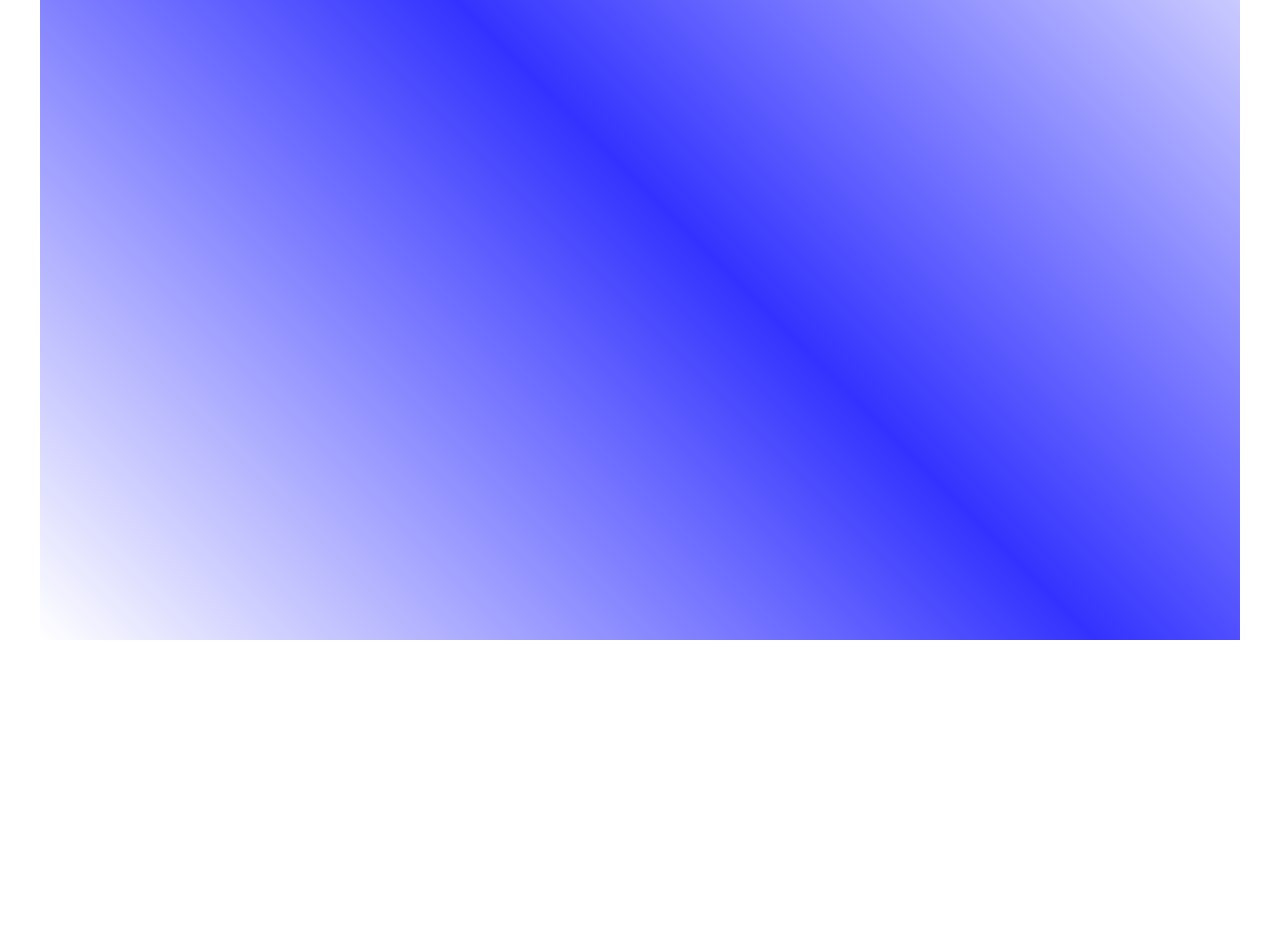
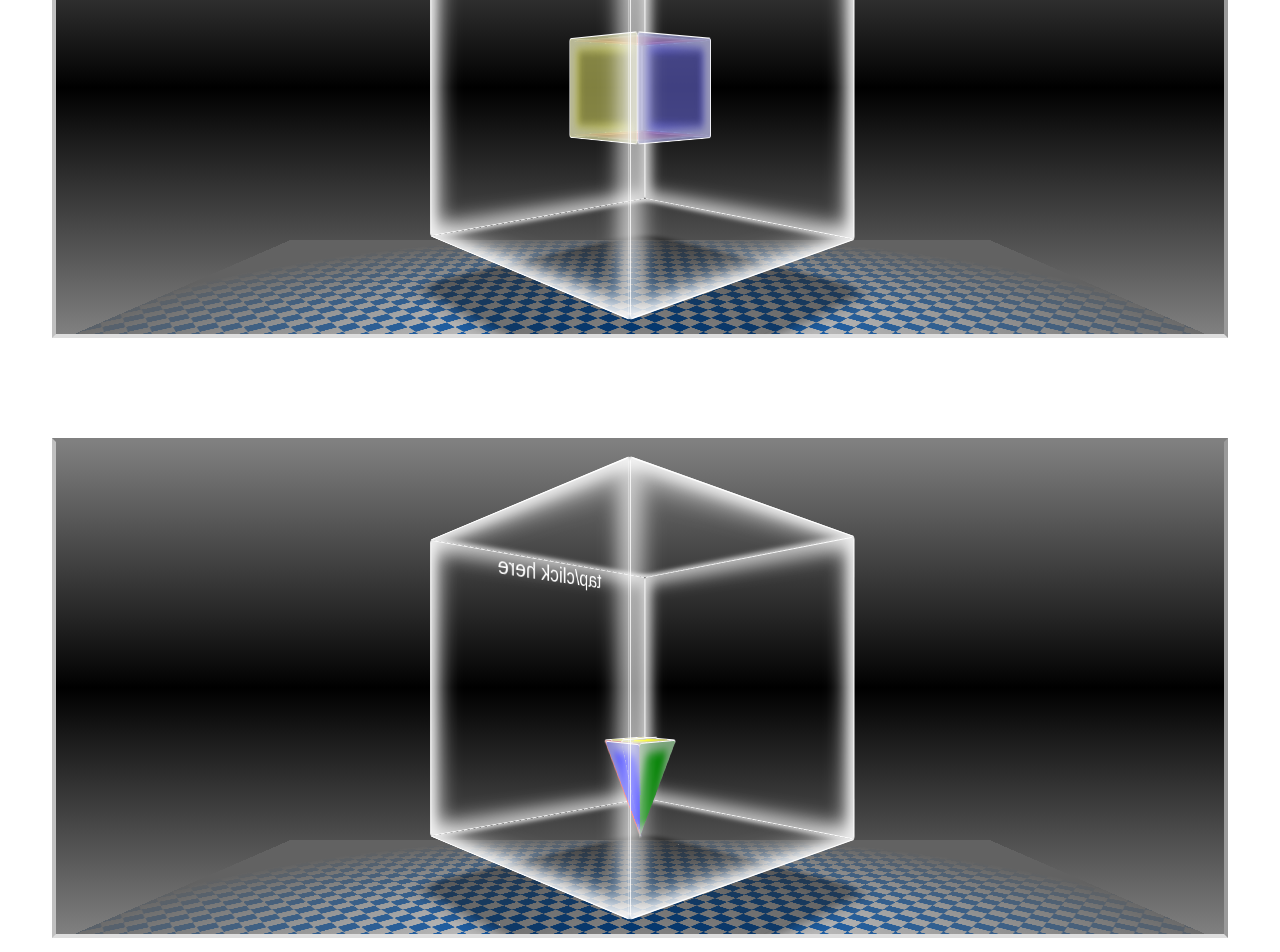
Before and after one commit to virtualepoch/web-engines-react, a React (Create React App) app: page /css in a window 1280 px wide. Shown: the part 1380-2332 px from the top of the page. Before the commit the page ends 2020 px from the top, so only its background shows below. Built offline with nearby package versions, Linux system fonts and the light colour scheme.

Commit message:
added cubes to css page

```diff
--- a/src/pages/css/Css.js
+++ b/src/pages/css/Css.js
@@ -1,6 +1,7 @@
 import BallScene from "../../components/ball-scene/BallScene";
 import { Link } from "react-router-dom";
-import BorderEffect from "./BorderEffect";
+import BorderEffect from "./components/BorderEffect";
+import Cube from "./components/Cube";
 import "./css.css";
 
 export default function Css() {
@@ -10,7 +11,7 @@ export default function Css() {
       <BallScene />
       <div className="main-content">
         <h1>The following tutorials can all be completed with plain old CSS.</h1>
-        <div className="text-effects">
+        <section className="effects-section">
           <h1>Learn to create border or text effects</h1>
           <p>Click either box to enter the tutorial</p>
           <div className="effects-container">
@@ -24,7 +25,12 @@ export default function Css() {
               <h2>text effects</h2>
             </Link>
           </div>
-        </div>
+        </section>
+        <section className="effects-section">
+          <h1>Learn to Create 3-D animations</h1>
+          <p>Tap or click on the cubes below to start their animation.</p>
+          <Cube />
+        </section>
       </div>
     </div>
   );
--- a/src/pages/css/border-effect-tut/BorderEffectTut.js
+++ b/src/pages/css/border-effect-tut/BorderEffectTut.js
@@ -1,7 +1,7 @@
 import { useNavigate } from "react-router-dom";
 import React, { useRef } from "react";
 import AllCodeContainer from "./AllCodeContainer";
-import BorderEffect from "../BorderEffect";
+import BorderEffect from "../components/BorderEffect";
 import "../tuts-common.css"
 import "./border-effect-tut.css";
 
--- a/src/pages/css/BorderEffect.js
+++ b/src/pages/css/components/BorderEffect.js
@@ -1,4 +1,4 @@
-import "./css.css";
+import "../css.css";
 
 export default function BorderEffect() {
   return (
--- /dev/null
+++ b/src/pages/css/components/Cube.js
@@ -0,0 +1,52 @@
+import "./cube.css";
+
+export default function Cube() {
+  return (
+    <>
+      <div className="cube-container">
+        <div className="cube-2-wrapper">
+          <div className="cube-2" onClick="spinCube()">
+            <div className="cube-2-front">tap/click here</div>
+            <div className="cube-2-right"></div>
+            <div className="cube-2-back"></div>
+            <div className="cube-2-left"></div>
+            <div className="cube-2-top"></div>
+            <div className="cube-2-bottom"></div>
+            <div className="cube-2-shadow"></div>
+            <div className="small-cube">
+              <div className="small-front"></div>
+              <div className="small-right"></div>
+              <div className="small-back"></div>
+              <div className="small-left"></div>
+              <div className="small-top"></div>
+              <div className="small-bottom"></div>
+            </div>
+          </div>
+          <div className="cube-2-floor"></div>
+        </div>
+      </div>
+      <div class="cube-container">
+        <div class="cube-3-wrapper">
+          <div class="cube-3" onclick="spinTheTop()">
+            <div class="cube-3-front">tap/click here</div>
+            <div class="cube-3-right"></div>
+            <div class="cube-3-back"></div>
+            <div class="cube-3-left"></div>
+            <div class="cube-3-top"></div>
+            <div class="cube-3-bottom"></div>
+            <div class="cube-3-shadow"></div>
+            <div class="spinning-top">
+              <div class="right"></div>
+              <div class="front"></div>
+              <div class="back"></div>
+              <div class="left"></div>
+              <div class="top"></div>
+              <div class="bottom"></div>
+            </div>
+          </div>
+          <div class="cube-3-floor"></div>
+        </div>
+      </div>
+    </>
+  );
+}
--- /dev/null
+++ b/src/pages/css/components/cube.css
@@ -0,0 +1,260 @@
+.cube-container {
+  height: 500px;
+  margin-bottom: 100px;
+}
+.cube-2-wrapper,
+.cube-3-wrapper {
+  height: 100%;
+  width: 100%;
+  border-top: 4px solid gray;
+  border-left: 4px solid rgb(192, 192, 192);
+  border-bottom: 4px solid rgb(222, 222, 222);
+  border-right: 4px solid rgb(154, 154, 154);
+  display: flex;
+  align-items: center;
+  justify-content: center;
+  perspective: 600px;
+  perspective-origin: 50%;
+  overflow: hidden;
+  background: linear-gradient(gray, black, gray);
+}
+.cube-2,
+.cube-3 {
+  width: 300px;
+  height: 300px;
+  position: relative;
+  z-index: 11111;
+  transform-style: preserve-3d;
+  color: white;
+  text-align: center;
+  cursor: pointer;
+}
+.cube-2,
+.cube-3 {
+  animation: cube-2-rotateY 10s infinite linear;
+}
+@keyframes cube-2-rotateY {
+  to {
+    transform: rotateY(360deg);
+  }
+}
+.cube-2 div,
+.cube-3 div {
+  position: absolute;
+  height: 300px;
+  width: 300px;
+  border: 1px solid white;
+  border-radius: 3px;
+  box-shadow: 0 0 20px 10px rgb(255, 255, 255, 0.7) inset;
+  /* backface-visibility: none; */
+}
+.cube-2 img,
+.cube-3 img {
+  width: 100%;
+  height: 100%;
+  border-radius: 3px;
+}
+.cube-2-front,
+.cube-3-front {
+  transform: translateZ(150px);
+}
+.cube-2-right,
+.cube-3-right {
+  transform: rotateY(-270deg) translateX(150px);
+  transform-origin: 100% 0;
+}
+.cube-2-back,
+.cube-3-back {
+  transform: translateZ(-150px) rotateY(180deg);
+}
+.cube-2-left,
+.cube-3-left {
+  transform: rotateY(270deg) translateX(-150px);
+  transform-origin: 0 50%;
+}
+.cube-2-top,
+.cube-3-top {
+  transform: rotateX(90deg) translateZ(150px);
+}
+.cube-2-bottom,
+.cube-3-bottom {
+  transform: rotateX(90deg) translateZ(-150px);
+}
+.cube-2 .cube-2-shadow,
+.cube-3 .cube-3-shadow {
+  background: rgb(0, 0, 0, 0.4);
+  transform: rotateX(90deg) translateZ(-200px);
+  z-index: 111;
+  border: none;
+  border-radius: 20px;
+  box-shadow: 0 0 20px 10px rgb(0, 0, 0, 0.5);
+}
+/* SMALL CUBE # 1 SECTION - ROTATING COLOR CUBE /////////////////////////////////////// */
+.cube-2 .small-cube {
+  height: 100px;
+  width: 100px;
+  position: relative;
+  top: 100px;
+  left: 100px;
+  transform-style: preserve-3d;
+}
+.cube-2 .small-cube.open {
+  animation: cube-2-small-rotateY 13s ease-in-out infinite;
+}
+@keyframes cube-2-small-rotateY {
+  50% {
+    transform: rotateX(36000deg) rotateY(180deg);
+  }
+}
+.cube-2 .small-cube div {
+  height: 100%;
+  width: 100%;
+  border: 1px solid white;
+  box-shadow: 0 0 10px 10px rgba(179, 179, 179, 0.7) inset;
+}
+.cube-2 .small-cube {
+  border: none;
+  box-shadow: none;
+}
+/* .cube-2 .small-cube img {
+    border: 1px solid black;
+  } */
+.small-cube .small-front {
+  background-color: rgb(0, 0, 255, 0.5);
+  transform: translateZ(50px);
+}
+.small-cube .small-right {
+  background-color: rgb(255, 255, 0, 0.5);
+  transform: rotateY(-270deg) translateX(50px);
+  transform-origin: 100% 0;
+}
+.small-cube .small-back {
+  background-color: rgb(0, 0, 255, 0.5);
+  transform: translateZ(-50px) rotateY(180deg);
+}
+.small-cube .small-left {
+  background-color: rgb(255, 255, 0, 0.5);
+  transform: rotateY(270deg) translateX(-50px);
+  transform-origin: 0 50%;
+}
+.small-cube .small-top {
+  background-color: rgb(255, 0, 0, 0.5);
+  transform: rotateX(90deg) translateZ(47px);
+}
+.small-cube .small-bottom {
+  background-color: rgb(255, 0, 0, 0.5);
+  transform: rotateX(90deg) translateZ(-47px);
+}
+.cube-2-floor {
+  position: absolute;
+  top: 100px;
+  z-index: 1;
+  background-image: radial-gradient(rgba(112, 112, 112, 0), rgb(98, 98, 98) 77%), repeating-conic-gradient(from 45deg, rgb(0, 92, 191) 0deg 90deg, rgb(220, 220, 220) 90deg 180deg);
+  background-size: 100%, 1em 1em;
+  height: 800px;
+  width: 100%;
+  transform: rotateX(90deg);
+  animation: floorRotate 5s infinite linear;
+}
+@keyframes sceneRotate {
+  to {
+    transform: rotateY(360deg);
+  }
+}
+/* SMALL CUBE #2 SECTION - SPINNING, FLYING TOP /////////////////////////////////////// */
+.cube-3 .spinning-top {
+  height: 100px;
+  width: 50px;
+  position: relative;
+  top: 200px;
+  left: 125px;
+  transform-style: preserve-3d;
+}
+.spinning-top.open {
+  animation: spinning-top-rotateY 10s ease-in-out infinite;
+}
+@keyframes spinning-top-rotateY {
+  to {
+    transform: rotateX(-25deg) rotateY(50000deg);
+  }
+  20% {
+    top: 150px;
+    left: 125px;
+  }
+  30% {
+    top: 0;
+    left: 125px;
+  }
+  40% {
+    top: 70px;
+    left: 125px;
+  }
+  50% {
+    left: 0px;
+  }
+  60% {
+    left: 275px;
+  }
+  61% {
+    left: 200px;
+  }
+}
+/* @keyframes spinning-top-transate-x {
+  35% {
+    left: 0px;
+  }
+} */
+.cube-3 .spinning-top div {
+  height: 100%;
+  width: 100%;
+  border: 1px solid white;
+  box-shadow: 0 0 10px 10px rgba(179, 179, 179, 0.7) inset;
+  clip-path: polygon(0% 0%, 100% 0%, 50% 100%);
+}
+.cube-3 .spinning-top {
+  border: none;
+  box-shadow: none;
+}
+/* .cube-2 .small-cube img {
+    border: 1px solid black;
+  } */
+.spinning-top .front {
+  background-color: red;
+  transform: translateZ(13px) rotateX(-15deg);
+}
+.spinning-top .right {
+  background-color: blue;
+  transform: rotateY(-270deg) translateX(25px) rotateX(-15deg) translateY(3px);
+  transform-origin: 100% 0;
+}
+.spinning-top .back {
+  background-color: green;
+  transform: translateZ(-13px) rotateY(180deg) rotateX(-15deg);
+}
+.spinning-top .left {
+  background-color: purple;
+  transform: rotateY(90deg) translateX(-25px) rotateX(15deg) translateZ(12px) translateY(3px);
+  transform-origin: 0 50%;
+}
+.spinning-top div.top {
+  background-color: yellow;
+  height: 50px;
+  clip-path: none;
+  transform: rotateX(90deg) translateZ(23px);
+}
+.cube-3-floor {
+  position: absolute;
+  top: 100px;
+  z-index: 1;
+  background-image: radial-gradient(rgba(112, 112, 112, 0), rgb(98, 98, 98) 77%), repeating-conic-gradient(from 45deg, rgb(0, 92, 191) 0deg 90deg, rgb(220, 220, 220) 90deg 180deg);
+  background-size: 100%, 1em 1em;
+  height: 800px;
+  width: 100%;
+  transform: rotateX(90deg);
+  animation: floorRotate 5s infinite linear;
+}
+@keyframes sceneRotate {
+  to {
+    transform: rotateY(360deg);
+  }
+}
--- a/src/pages/css/css.css
+++ b/src/pages/css/css.css
@@ -35,7 +35,7 @@
 
 /* transform-style: preserve-3d; !!!!!!!THIS STYLING WAS ACTUALLY ABLE TO ACT LIKE A Z-INDEX WHEN THE ELEMENT'S POSITION (IN THIS CASE RELATIVE) WAS NOT DECLARED!!!VERY INTERESTING*/
 
-.text-effects {
+.effects-section {
   width: 100%;
   margin-top: 88px;
   font: 25px sans-serif;
```
Also changed, not shown: src/pages/css/components/Cube2.js (added, +11 -0 lines), src/pages/css/images/pexels-asad-photo-maldives-427-crop-1-1.jpg (added), src/pages/css/images/pexels-lukas-444-crop-1-1.jpg (added).
